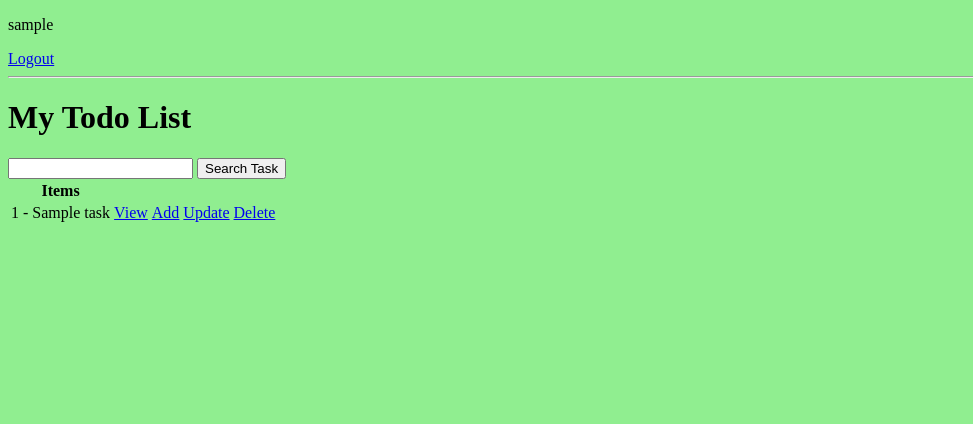
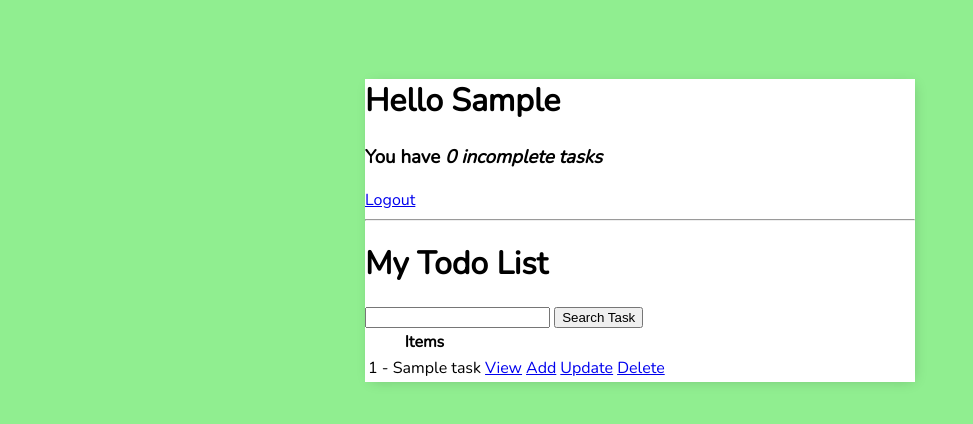
Before and after one commit to davidelan/todo-list-test, a Django app: page / in a window 1280 px wide. Shown: the top 424 px of the page, without its empty margins (0-973 px from the left). Run offline with Django 4.2, Linux system fonts and the light colour scheme; a user stored in the database is signed in; tables that the repository leaves empty hold one stand-in row (values such as "Sample post").

Commit message:
Add styling to body and container

```diff
--- a/todo_list/templates/todo_list/main.html
+++ b/todo_list/templates/todo_list/main.html
@@ -11,8 +11,18 @@
 </head>
 <style>
     body{
-            background-color: lightgreen;
+        background: lightgreen;
+        font-family: 'Nunito', sans-serif;
+        padding-top: 50px;
     }
+
+    .container {
+            max-width: 550px;
+            margin: auto;
+            background-color: #fff;
+            -webkit-box-shadow: 2px 2px 13px -4px rgba(0, 0, 0, 0.21);
+            box-shadow: 2px 2px 13px -4px rgba(0, 0, 0, 0.21);
+        }
 </style>
 <body>
     <div class="container">
--- a/todo_list/templates/todo_list/task_list.html
+++ b/todo_list/templates/todo_list/task_list.html
@@ -1,9 +1,13 @@
 {% extends 'todo_list/main.html' %}
 
 {% block content %}
+
+<div class="header-bar">
+    <div>
+        <h1>Hello {{ request.user|title }}</h1>
+        <h3>You have <i>{{ count }} incomplete task{{ count|pluralize:'s' }}</i></h3>
     </div>
     {% if request.user.is_authenticated %}
-    <p>{{ request.user }}</p>
         <a href="{% url 'logout' %}">Logout</a>
     {% else %}
         <a href="{% url 'login' %}">Login</a>
```
Lines whose indentation alone changed are shown as unchanged.
